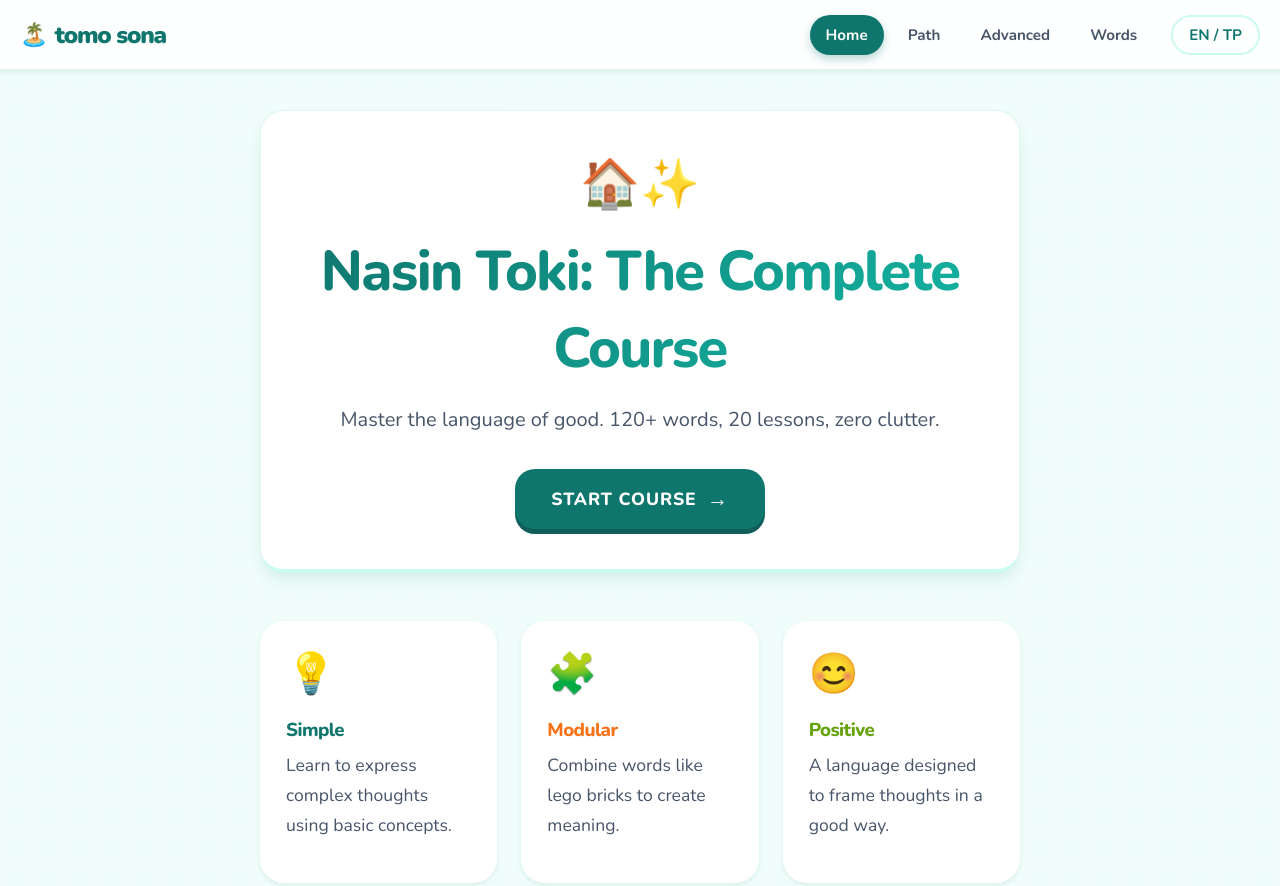
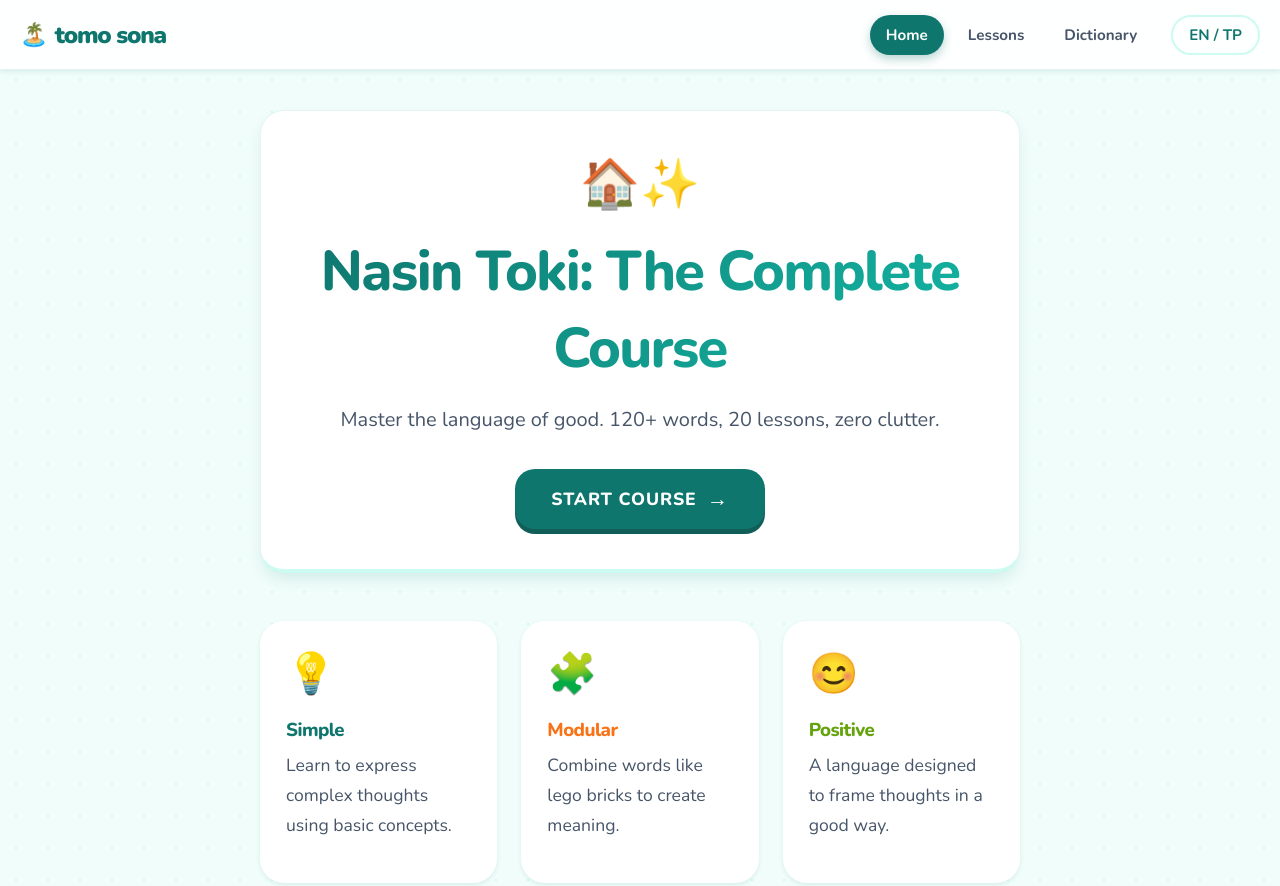
Before and after one commit to MorgonWilliams/tomosona, a plain HTML site: page index.html in a window 1280 px wide. Shown: the top 886 px of the page. Drawn offline with nearby package versions, Linux system fonts and the light colour scheme.

Commit message:
Update index.html

```diff
--- a/index.html
+++ b/index.html
@@ -4,7 +4,6 @@
     <meta charset="UTF-8">
     <meta name="viewport" content="width=device-width, initial-scale=1.0">
     <title>tomo sona - Learn Toki Pona</title>
-
     <link rel="preconnect" href="https://fonts.googleapis.com">
     <link rel="preconnect" href="https://fonts.gstatic.com" crossorigin>
     <link href="https://fonts.googleapis.com/css2?family=Nunito:wght@400;600;700;800;900&display=swap" rel="stylesheet">
@@ -12,14 +11,12 @@
     <link rel="stylesheet" href="css/style.css">
 </head>
 <body>
-
     <header>
         <div class="logo">tomo sona</div>
         <nav>
             <button class="nav-btn active" onclick="app.router('home')" data-icon="🏠"><span>Home</span></button>
-            <button class="nav-btn" onclick="app.router('path')" data-icon="🗺️"><span>Path</span></button>
-            <button class="nav-btn" onclick="app.router('advanced')" data-icon="🚀"><span>Advanced</span></button>
-            <button class="nav-btn" onclick="app.router('dictionary')" data-icon="📖"><span>Words</span></button>
+            <button class="nav-btn" onclick="app.router('course')" data-icon="🗺️"><span>Lessons</span></button>
+            <button class="nav-btn" onclick="app.router('dictionary')" data-icon="📖"><span>Dictionary</span></button>
             <button class="nav-btn lang-toggle" onclick="app.toggleLang()">EN / TP</button>
         </nav>
     </header>
@@ -29,7 +26,6 @@
             <h2>Loading...</h2>
         </div>
     </main>
-
     <script src="js/data.js" defer></script>
     <script src="js/app.js" defer></script>
 </body>
```
